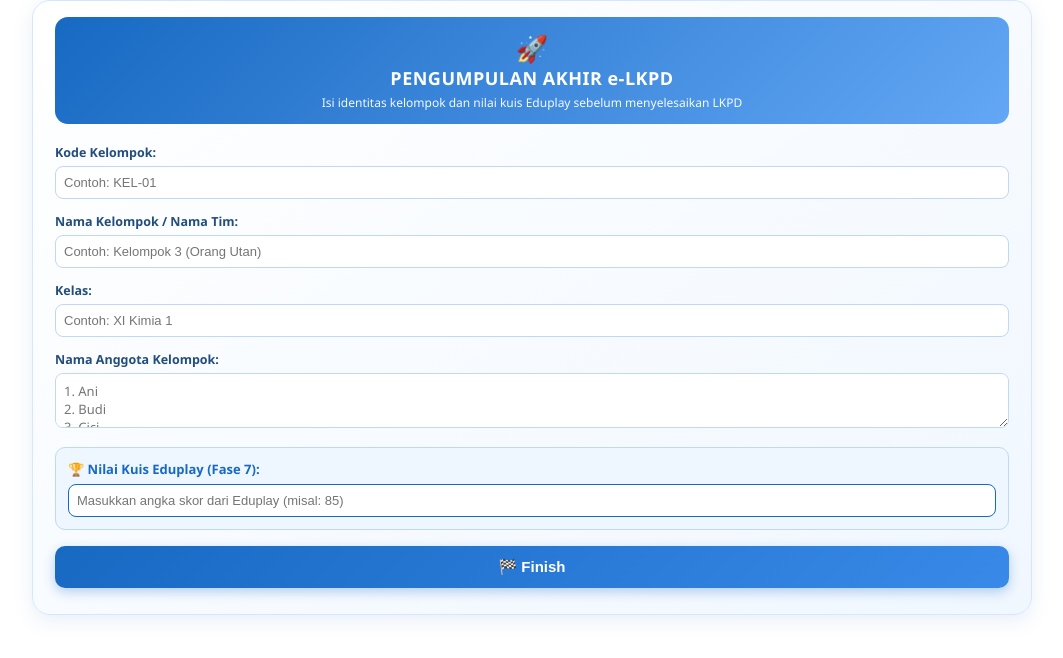
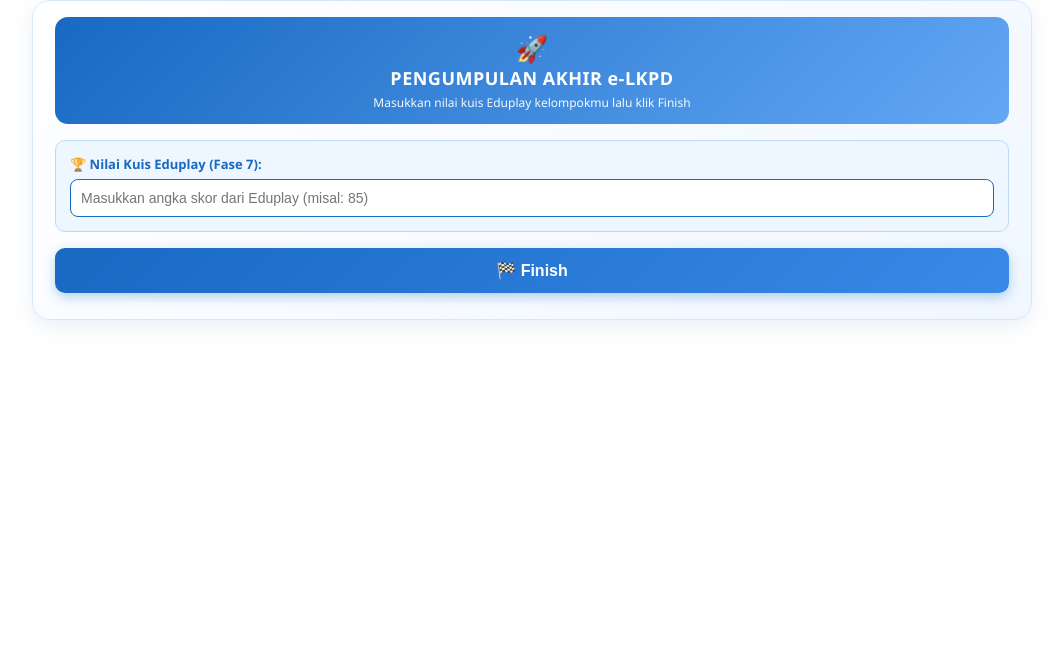
Before and after one commit to sucioktafi21/Data-Kelompok-Siswa, a plain HTML site: page finish.html in a window 1280 px wide. Shown: the whole page, without its empty margins (108-1171 px from the left). Drawn offline with Linux system fonts and the light colour scheme.

Commit message:
Update finish.html for final submission instructions

```diff
--- a/finish.html
+++ b/finish.html
@@ -13,42 +13,19 @@
   <div style="background: linear-gradient(135deg, #1769c2, #63a7f5); padding: 13px 18px; border-radius: 13px; margin-bottom: 16px; color: white; text-align: center;">
     <div style="font-size: 26px;">🚀</div>
     <div style="font-size: 18px; font-weight: 800; letter-spacing: 0.5px;">PENGUMPULAN AKHIR e-LKPD</div>
-    <div style="font-size: 12px; margin-top: 4px; opacity: 0.95;">Isi identitas kelompok dan nilai kuis Eduplay sebelum menyelesaikan LKPD</div>
+    <div style="font-size: 12px; margin-top: 4px; opacity: 0.95;">Masukkan nilai kuis Eduplay kelompokmu lalu klik Finish</div>
   </div>
 
-  <!-- FORM IDENTITAS & SKOR EDUPLAY -->
-  <div style="display: flex; flex-direction: column; gap: 10px; margin-bottom: 16px;">
-    <div>
-      <label style="font-size: 12.5px; font-weight: 700; color: #234d7d;">Kode Kelompok:</label>
-      <input type="text" id="kode_kelompok" placeholder="Contoh: KEL-01" style="width: 100%; padding: 8px; border: 1px solid #bfd8f6; border-radius: 8px; font-size: 13px; box-sizing: border-box; margin-top: 4px;">
-    </div>
-
-    <div>
-      <label style="font-size: 12.5px; font-weight: 700; color: #234d7d;">Nama Kelompok / Nama Tim:</label>
-      <input type="text" id="nama_kelompok" placeholder="Contoh: Kelompok 3 (Orang Utan)" style="width: 100%; padding: 8px; border: 1px solid #bfd8f6; border-radius: 8px; font-size: 13px; box-sizing: border-box; margin-top: 4px;">
-    </div>
-
-    <div>
-      <label style="font-size: 12.5px; font-weight: 700; color: #234d7d;">Kelas:</label>
-      <input type="text" id="kelas" placeholder="Contoh: XI Kimia 1" style="width: 100%; padding: 8px; border: 1px solid #bfd8f6; border-radius: 8px; font-size: 13px; box-sizing: border-box; margin-top: 4px;">
-    </div>
-
-    <div>
-      <label style="font-size: 12.5px; font-weight: 700; color: #234d7d;">Nama Anggota Kelompok:</label>
-      <textarea id="anggota" placeholder="1. Ani&#10;2. Budi&#10;3. Cici..." style="width: 100%; height: 55px; padding: 8px; border: 1px solid #bfd8f6; border-radius: 8px; font-size: 13px; box-sizing: border-box; margin-top: 4px; font-family: inherit; resize: vertical;"></textarea>
-    </div>
-
-    <!-- SKOR EDUPLAY (FASE 7) -->
-    <div style="background: #eef6ff; padding: 12px; border-radius: 10px; border: 1.5px solid #bfd8f6; margin-top: 4px;">
-      <label style="font-size: 13px; font-weight: 700; color: #1769c2; display: block;">🏆 Nilai Kuis Eduplay (Fase 7):</label>
-      <input type="number" id="skor_eduplay" placeholder="Masukkan angka skor dari Eduplay (misal: 85)" style="width: 100%; padding: 8px; border: 1px solid #1769c2; border-radius: 8px; font-size: 13px; box-sizing: border-box; margin-top: 6px;">
-    </div>
+  <!-- INPUT SKOR EDUPLAY MANDIRI -->
+  <div style="background: #eef6ff; padding: 14px; border-radius: 10px; border: 1.5px solid #bfd8f6; margin-bottom: 16px;">
+    <label style="font-size: 13px; font-weight: 700; color: #1769c2; display: block;">🏆 Nilai Kuis Eduplay (Fase 7):</label>
+    <input type="number" id="skor_eduplay" placeholder="Masukkan angka skor dari Eduplay (misal: 85)" style="width: 100%; padding: 10px; border: 1px solid #1769c2; border-radius: 8px; font-size: 14px; box-sizing: border-box; margin-top: 6px;">
   </div>
 
   <!-- TOMBOL FINISH -->
   <button id="btnFinish" onclick="bukaKonfirmasi()" style="
-    width: 100%; padding: 12px; background: linear-gradient(135deg, #1769c2, #3989e8); color: white; border: none; border-radius: 10px;
-    font-size: 15px; font-weight: 800; cursor: pointer; transition: 0.2s; box-shadow: 0 4px 12px rgba(23,105,194,0.3);
+    width: 100%; padding: 13px; background: linear-gradient(135deg, #1769c2, #3989e8); color: white; border: none; border-radius: 10px;
+    font-size: 16px; font-weight: 800; cursor: pointer; transition: 0.2s; box-shadow: 0 4px 12px rgba(23,105,194,0.3);
   ">
     🏁 Finish
   </button>
@@ -70,7 +47,7 @@
     <div style="font-size: 34px; margin-bottom: 6px;">⚠️</div>
     <h3 style="margin: 0 0 8px 0; color: #1769c2; font-size: 16px; font-weight: 800;">Konfirmasi Pengumpulan</h3>
     <p style="font-size: 12.5px; color: #444; line-height: 1.5; margin-bottom: 18px;">
-      Pastikan seluruh jawaban dari <b>Fase 1 sampai Fase 6</b> dan <b>Nilai Kuis Eduplay</b> sudah terisi dengan benar di perangkatmu sebelum mengklik tombol kirim!
+      Pastikan seluruh jawaban dari <b>Fase 1 sampai Fase 6</b> dan <b>Nilai Kuis Eduplay</b> sudah terisi dengan benar sebelum dikirim!
     </p>
     <div style="display: flex; gap: 10px; justify-content: center;">
       <button onclick="tutupKonfirmasi()" style="
@@ -90,44 +67,20 @@
 </div>
 
 <script>
-// ⚠️ TEMPEL URL APPS SCRIPT BERAKHIRAN /exec KAMU DI DALAM TANDA KUTIP DI BAWAH INI:
+// ⚠️ PASTE URL APPS SCRIPT DI DALAM TANDA KUTIP INI:
 const SCRIPT_URL = "https://script.google.com/macros/s/AKfycbwrnuY2l-Qz3f1b6_rymktw-1h-ymRefLqdcAdKntXFMIMKQ9w2gJPmWlDy6tIU8OlkkQ/exec";
 
-const kodeKelompok = document.getElementById("kode_kelompok");
-const namaKelompok = document.getElementById("nama_kelompok");
-const kelasInput = document.getElementById("kelas");
-const anggotaInput = document.getElementById("anggota");
 const skorEduplay = document.getElementById("skor_eduplay");
 const statusKirim = document.getElementById("statusKirim");
 const modalKonfirmasi = document.getElementById("modalKonfirmasi");
 
-// Muat data dari localStorage jika pernah diisi sebelumnya
-kodeKelompok.value = localStorage.getItem("elkpd_kode") || "";
-namaKelompok.value = localStorage.getItem("elkpd_kelompok") || "";
-kelasInput.value = localStorage.getItem("elkpd_kelas") || "";
-anggotaInput.value = localStorage.getItem("elkpd_anggota") || "";
+// Otomatis muat skor jika pernah diisi sebelumnya
 skorEduplay.value = localStorage.getItem("elkpd_fase7_skor") || "";
-
-// Simpan otomatis data identitas saat siswa mengetik
-[kodeKelompok, namaKelompok, kelasInput, anggotaInput, skorEduplay].forEach(el => {
-  el.addEventListener("input", () => {
-    localStorage.setItem("elkpd_kode", kodeKelompok.value.trim());
-    localStorage.setItem("elkpd_kelompok", namaKelompok.value.trim());
-    localStorage.setItem("elkpd_kelas", kelasInput.value.trim());
-    localStorage.setItem("elkpd_anggota", anggotaInput.value.trim());
-    localStorage.setItem("elkpd_fase7_skor", skorEduplay.value.trim());
-  });
+skorEduplay.addEventListener("input", () => {
+  localStorage.setItem("elkpd_fase7_skor", skorEduplay.value.trim());
 });
 
 function bukaKonfirmasi() {
-  if (!kodeKelompok.value.trim()) {
-    alert("Mohon isi Kode Kelompok terlebih dahulu!");
-    return;
-  }
-  if (!namaKelompok.value.trim() || !kelasInput.value.trim()) {
-    alert("Mohon isi Nama Kelompok dan Kelas terlebih dahulu!");
-    return;
-  }
   modalKonfirmasi.style.display = "flex";
 }
 
@@ -145,10 +98,10 @@
   statusKirim.style.color = "#1769c2";
   statusKirim.textContent = "Sedang mengirim seluruh jawaban ke Google Sheets...";
 
-  // 1. Ambil data Tabel Pengamatan Praktikum (fase4.html)
+  // Tarik data tabel praktikum (fase4.html)
   const dataTabelFase4 = `[Tabel HCl]: Vol0=${localStorage.getItem("elkpd_vol_0")||"-"}, W0=${localStorage.getItem("elkpd_warna_0")||"-"}, Co0=${localStorage.getItem("elkpd_co_h2o_0")||"-"}, Cl0=${localStorage.getItem("elkpd_cl_0")||"-"}, CoCl40=${localStorage.getItem("elkpd_cocl4_0")||"-"} | [Tabel AgNO3]: Vol0=${localStorage.getItem("elkpd_vol_agno3_0")||"-"}, W0=${localStorage.getItem("elkpd_warna_agno3_0")||"-"}, Endapan0=${localStorage.getItem("elkpd_endapan_0")||"-"} ...`;
 
-  // 2. Gabungkan Tabel Pengamatan + Seluruh Soal Analisis ke dalam Kolom Fase 4
+  // Gabungkan Tabel + Soal Analisis Data (soal 1-4)
   const gabunganFase4 = `--- TABEL PENGAMATAN (fase4.html) ---
 ` + dataTabelFase4 + `
 
@@ -156,38 +109,24 @@
 [Soal 1]: ` + (localStorage.getItem("elkpd_soal1") || "-") + `
 [Soal 2]: ` + (localStorage.getItem("elkpd_soal2") || "-") + `
 [Soal 3]: ` + (localStorage.getItem("elkpd_soal3") || "-") + `
-[Soal 4]: ` + (localStorage.getItem("elkpd_soal4") || "-") + `
+[Soal 4]: ` + (localStorage.getItem("elkpd_soal4") || "-")+ `
 [Soal 5]: ` + (localStorage.getItem("elkpd_soal5") || "-");
 
-  // 3. Susun Payload Akhir untuk Apps Script
+  // Semua data kelompok ditarik otomatis dari localStorage tanpa ditampilkan di layar
   const payload = {
-    kode: kodeKelompok.value.trim(),
-    nama: namaKelompok.value.trim(),
-    kelas: kelasInput.value.trim(),
-    anggota: anggotaInput.value.trim(),
-
-    // fase1.html
+    kode: localStorage.getItem("elkpd_kode") || "-",
+    nama: localStorage.getItem("elkpd_kelompok") || "-",
+    kelas: localStorage.getItem("elkpd_kelas") || "-",
+    anggota: localStorage.getItem("elkpd_anggota") || "-",
     fase1_info: localStorage.getItem("elkpd_fase1") || "-",
-
-    // rm.html & hipotesis.html
     fase2: "[Rumusan Masalah]: " + (localStorage.getItem("elkpd_fase2_masalah") || "-") +
            "\n[Hipotesis]: " + (localStorage.getItem("elkpd_fase2_hipotesis") || "-"),
-
-    // fase3.html
     fase3: localStorage.getItem("elkpd_fase3") || "-",
-
-    // fase4.html + soal1-5.html
     fase4: gabunganFase4,
-
-    // fase5.html
     fase5: localStorage.getItem("elkpd_fase5") || localStorage.getItem("elkpd_kesimpulan") || "-",
-
-    // fase6.html
     fase6: "Status: " + (localStorage.getItem("elkpd_fase6_status") || "-") +
            " | Alasan: " + (localStorage.getItem("elkpd_fase6_alasan") || "-") +
            " | Catatan: " + (localStorage.getItem("elkpd_fase6_catatan") || "-"),
-
-    // Skor Eduplay
     fase7: skorEduplay.value.trim() || "-"
   };
 
```
